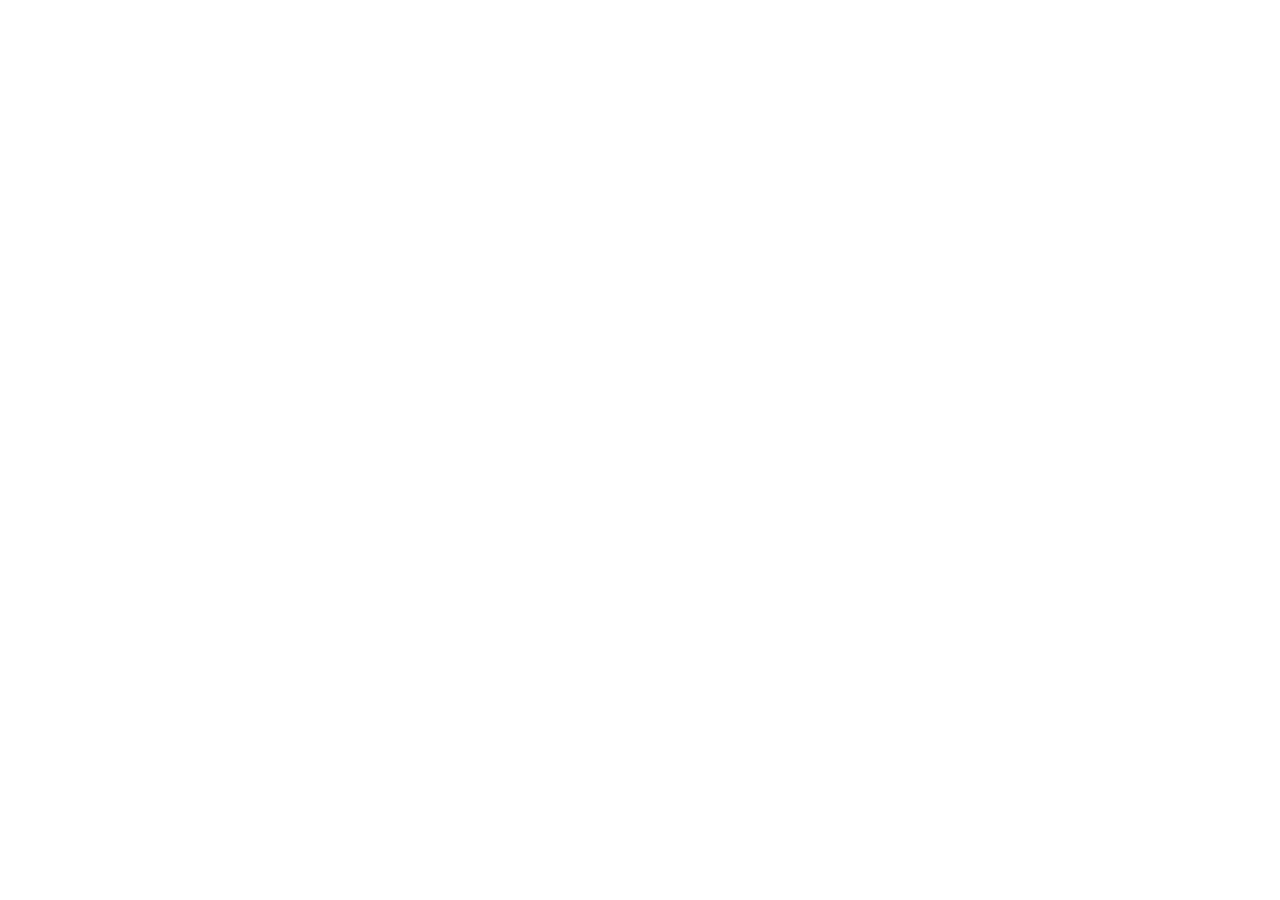
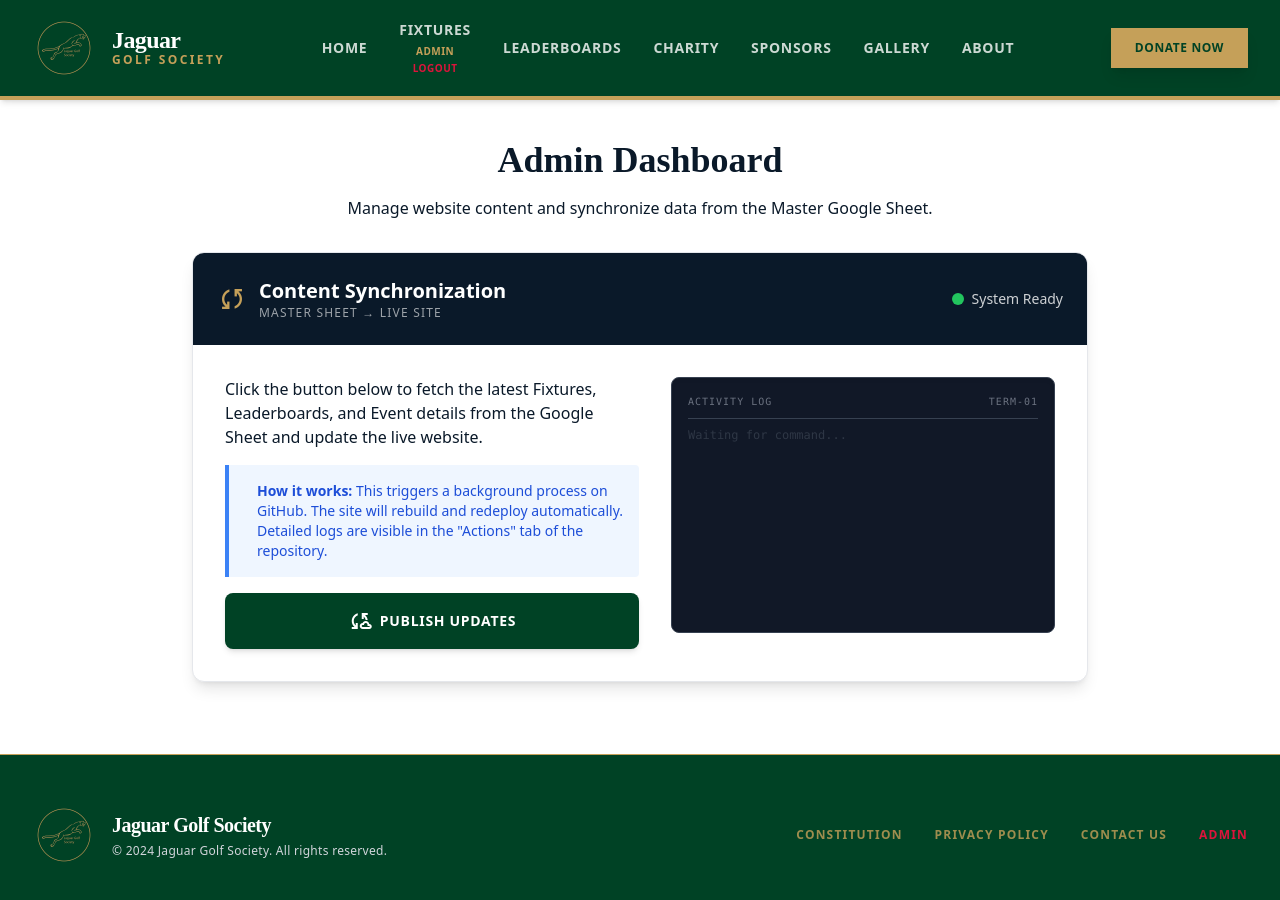
Before and after one commit to priyesh-amin/JGS, a React (Vite) app: page /admin in a window 1280 px wide. Before the commit this address had no page. Shown: the top 900 px of the page. Before the commit the page ends 800 px from the top, so only its background shows below. Built offline with nearby package versions, Linux system fonts and the light colour scheme; sample sign-in values are in the browser's storage; a web font is replaced by a local one.

Commit message:
feat: Add Admin Dashboard, Auth Roles, and GitHub Workflow

```diff
--- a/src/App.jsx
+++ b/src/App.jsx
@@ -13,6 +13,7 @@ import Gallery from './pages/Gallery';
 import { AuthProvider } from './contexts/AuthContext';
 import ProtectedRoute from './components/ProtectedRoute';
 import Login from './pages/Login';
+import Admin from './pages/Admin';
 
 function App() {
   return (
@@ -21,6 +22,14 @@ function App() {
         <Routes>
           <Route path="/" element={<Home />} />
           <Route path="/login" element={<Login />} />
+          <Route
+            path="/admin"
+            element={
+              <ProtectedRoute>
+                <Admin />
+              </ProtectedRoute>
+            }
+          />
           <Route
             path="/events"
             element={
--- a/src/components/Footer.jsx
+++ b/src/components/Footer.jsx
@@ -1,7 +1,10 @@
 import React from 'react';
 import { Link } from 'react-router-dom';
+import { useAuth } from '../contexts/AuthContext';
 
 export default function Footer() {
+  const { isAdmin } = useAuth();
+
   return (
     <footer className="bg-jaguar-green text-white border-t border-trophy-gold py-12 mt-8">
       <div className="max-w-7xl mx-auto px-4 sm:px-6 lg:px-8 flex flex-col md:flex-row justify-between items-center gap-6">
@@ -31,11 +34,16 @@ export default function Footer() {
           <Link to="#" className="hover:text-white transition-colors">
             Contact Us
           </Link>
-        </div>
-        <div className="flex gap-4">
-          {/* Social Icons would go here */}
+          {isAdmin && (
+            <Link to="/admin" className="hover:text-white transition-colors text-charity-crimson">
+              Admin
+            </Link>
+          )}
         </div>
       </div>
-    </footer>
+      <div className="flex gap-4">
+        {/* Social Icons would go here */}
+      </div>
+    </footer >
   );
 }
--- a/src/components/Navbar.jsx
+++ b/src/components/Navbar.jsx
@@ -5,7 +5,7 @@ import { useAuth } from '../contexts/AuthContext';
 export default function Navbar() {
   const [isOpen, setIsOpen] = useState(false);
   const location = useLocation();
-  const { isAuthenticated, logout } = useAuth();
+  const { isAuthenticated, isAdmin, logout } = useAuth();
 
   const getLinkClass = (path) => {
     const isActive = location.pathname === path;
@@ -56,12 +56,19 @@ export default function Navbar() {
                 Fixtures
               </Link>
               {isAuthenticated && (
+                <>
+                  {isAdmin && (
+                    <Link to="/admin" className="text-[10px] text-trophy-gold font-bold uppercase tracking-wider hover:text-white mt-1 mb-0.5">
+                      Admin
+                    </Link>
+                  )}
                   <button
                     onClick={logout}
-                  className="text-[10px] text-charity-crimson font-black uppercase tracking-wider hover:text-red-400 mt-1"
+                    className="text-[10px] text-charity-crimson font-black uppercase tracking-wider hover:text-red-400"
                   >
                     Logout
                   </button>
+                </>
               )}
             </div>
 
@@ -103,12 +110,15 @@ export default function Navbar() {
             <Link to="/" className={getMobileLinkClass('/')} onClick={() => setIsOpen(false)}>Home</Link>
             <Link to="/events" className={getMobileLinkClass('/events')} onClick={() => setIsOpen(false)}>Fixtures</Link>
             {isAuthenticated && (
+              <>
+                {isAdmin && <Link to="/admin" className={getMobileLinkClass('/admin')} onClick={() => setIsOpen(false)}>Admin Dashboard</Link>}
                 <button
                   onClick={() => { logout(); setIsOpen(false); }}
                   className="block w-full text-left px-3 py-2 text-base font-bold text-charity-crimson hover:bg-black/10 uppercase tracking-wider"
                 >
                   Logout
                 </button>
+              </>
             )}
             <Link to="/charities" className={getMobileLinkClass('/charities')} onClick={() => setIsOpen(false)}>Charity</Link>
             <Link to="/sponsorship" className={getMobileLinkClass('/sponsorship')} onClick={() => setIsOpen(false)}>Sponsors</Link>
--- a/src/contexts/AuthContext.jsx
+++ b/src/contexts/AuthContext.jsx
@@ -3,14 +3,20 @@ import React, { createContext, useState, useContext, useEffect } from 'react';
 const AuthContext = createContext(null);
 
 export const AuthProvider = ({ children }) => {
-    // Initialize from sessionStorage to persist login during refresh
-    const [isAuthenticated, setIsAuthenticated] = useState(() => {
-        return sessionStorage.getItem('jgs_auth') === 'true';
+    // Initialize state from sessionStorage
+    // Storing 'role' instead of just boolean
+    const [user, setUser] = useState(() => {
+        const storedRole = sessionStorage.getItem('jgs_role');
+        return storedRole ? { role: storedRole } : null;
     });
 
-    // Hashes for 'Jaguargs' and 'sindoor2025'
-    const USER_HASH = '194679d74833f1d73fd15e84e9aa61c29bb2188b23a514fc5b8ac18af6b8da3f';
-    const PASS_HASH = 'cc83243c0f4f8561c73d3db6e8a60faa49bb1364d517007f1e644c3099e4a9c9';
+    // MEMBER Credentials (Jaguargs / sindoor2025)
+    const MEMBER_USER_HASH = '194679d74833f1d73fd15e84e9aa61c29bb2188b23a514fc5b8ac18af6b8da3f';
+    const MEMBER_PASS_HASH = 'cc83243c0f4f8561c73d3db6e8a60faa49bb1364d517007f1e644c3099e4a9c9';
+
+    // ADMIN Credentials (JGSAdmin / masterkey2026)
+    const ADMIN_USER_HASH = 'd1499a8a7074b7abf967bb5c98616a1abcbe7f5a9bab600ceb907a95915c7a71';
+    const ADMIN_PASS_HASH = '3b50668c26a3abe701faf5dad1b7612311a49e01c2c186d37d317c96e05a1025';
 
     // Helper to hash input
     const sha256 = async (message) => {
@@ -24,21 +30,36 @@ export const AuthProvider = ({ children }) => {
         const inputUserHash = await sha256(username);
         const inputPassHash = await sha256(password);
 
-        if (inputUserHash === USER_HASH && inputPassHash === PASS_HASH) {
-            setIsAuthenticated(true);
-            sessionStorage.setItem('jgs_auth', 'true');
+        // Check Admin
+        if (inputUserHash === ADMIN_USER_HASH && inputPassHash === ADMIN_PASS_HASH) {
+            const userData = { role: 'admin' };
+            setUser(userData);
+            sessionStorage.setItem('jgs_role', 'admin');
             return true;
         }
+
+        // Check Member
+        if (inputUserHash === MEMBER_USER_HASH && inputPassHash === MEMBER_PASS_HASH) {
+            const userData = { role: 'member' };
+            setUser(userData);
+            sessionStorage.setItem('jgs_role', 'member');
+            return true;
+        }
+
         return false;
     };
 
     const logout = () => {
-        setIsAuthenticated(false);
-        sessionStorage.removeItem('jgs_auth');
+        setUser(null);
+        sessionStorage.removeItem('jgs_role');
     };
 
+    // Derived states
+    const isAuthenticated = !!user;
+    const isAdmin = user?.role === 'admin';
+
     return (
-        <AuthContext.Provider value={{ isAuthenticated, login, logout }}>
+        <AuthContext.Provider value={{ user, isAuthenticated, isAdmin, login, logout }}>
             {children}
         </AuthContext.Provider>
     );
--- /dev/null
+++ b/src/pages/Admin.jsx
@@ -0,0 +1,149 @@
+import React, { useState } from 'react';
+import MainLayout from '../layouts/MainLayout';
+import { useAuth } from '../contexts/AuthContext';
+
+export default function Admin() {
+    const { isAuthenticated } = useAuth();
+    const [syncStatus, setSyncStatus] = useState('idle'); // idle, loading, success, error
+    const [message, setMessage] = useState('');
+    const [logs, setLogs] = useState([]);
+
+    const addLog = (text) => {
+        setLogs(prev => [`[${new Date().toLocaleTimeString()}] ${text}`, ...prev]);
+    };
+
+    const handleSync = async () => {
+        setSyncStatus('loading');
+        setMessage('Initializing sync process...');
+        addLog('Requesting sync via GitHub Actions...');
+
+        try {
+            const response = await fetch('/api/trigger-sync', {
+                method: 'POST',
+            });
+
+            const data = await response.json();
+
+            if (!response.ok) {
+                throw new Error(data.error || 'Failed to trigger sync');
+            }
+
+            setSyncStatus('success');
+            setMessage('Sync Started!');
+            addLog(data.message);
+            addLog('NOTE: Changes will take ~2-3 minutes to appear on the live site.');
+
+        } catch (err) {
+            setSyncStatus('error');
+            setMessage('Error: ' + err.message);
+            addLog('Failed to trigger sync: ' + err.message);
+        }
+    };
+
+    if (!isAuthenticated) {
+        return (
+            <MainLayout>
+                <div className="text-center py-20">
+                    <h1 className="text-2xl font-bold text-charity-crimson">Access Denied</h1>
+                </div>
+            </MainLayout>
+        );
+    }
+
+    return (
+        <MainLayout>
+            <div className="max-w-4xl mx-auto space-y-8">
+                <div className="text-center">
+                    <h1 className="text-4xl font-serif font-black text-midnight-navy mb-4">
+                        Admin Dashboard
+                    </h1>
+                    <p className="text-text-light max-w-2xl mx-auto">
+                        Manage website content and synchronize data from the Master Google Sheet.
+                    </p>
+                </div>
+
+                {/* Content Sync Card */}
+                <div className="bg-white rounded-xl shadow-lg border border-border-light overflow-hidden">
+                    <div className="bg-midnight-navy p-6 flex items-center justify-between">
+                        <div className="flex items-center gap-3">
+                            <span className="material-symbols-outlined text-trophy-gold text-3xl">sync</span>
+                            <div>
+                                <h2 className="text-xl font-bold text-white">Content Synchronization</h2>
+                                <p className="text-white/60 text-xs uppercase tracking-widest">Master Sheet → Live Site</p>
+                            </div>
+                        </div>
+                        <div className="flex items-center gap-2">
+                            <span className={`h-3 w-3 rounded-full ${syncStatus === 'loading' ? 'bg-yellow-400 animate-pulse' : 'bg-green-500'}`}></span>
+                            <span className="text-white/80 text-sm font-medium">System Ready</span>
+                        </div>
+                    </div>
+
+                    <div className="p-8">
+                        <div className="flex flex-col md:flex-row gap-8 items-start">
+                            <div className="flex-1 space-y-4">
+                                <p className="text-text-dark">
+                                    Click the button below to fetch the latest Fixtures, Leaderboards, and Event details from the Google Sheet and update the live website.
+                                </p>
+                                <div className="bg-blue-50 border-l-4 border-blue-500 p-4 rounded-r">
+                                    <div className="flex">
+                                        <div className="ml-3">
+                                            <p className="text-sm text-blue-700">
+                                                <strong>How it works:</strong> This triggers a background process on GitHub. The site will rebuild and redeploy automatically. Detailed logs are visible in the "Actions" tab of the repository.
+                                            </p>
+                                        </div>
+                                    </div>
+                                </div>
+
+                                <button
+                                    onClick={handleSync}
+                                    disabled={syncStatus === 'loading'}
+                                    className={`
+                                        w-full py-4 px-6 rounded-lg shadow-md uppercase tracking-wider font-black text-sm transition-all
+                                        ${syncStatus === 'loading'
+                                            ? 'bg-gray-300 text-gray-500 cursor-not-allowed'
+                                            : 'bg-jaguar-green text-white hover:bg-green-900 hover:shadow-xl active:scale-95'}
+                                    `}
+                                >
+                                    {syncStatus === 'loading' ? (
+                                        <span className="flex items-center justify-center gap-2">
+                                            <span className="material-symbols-outlined animate-spin">refresh</span>
+                                            Starting Sync...
+                                        </span>
+                                    ) : (
+                                        <span className="flex items-center justify-center gap-2">
+                                            <span className="material-symbols-outlined">cloud_sync</span>
+                                            Publish Updates
+                                        </span>
+                                    )}
+                                </button>
+
+                                {message && (
+                                    <div className={`text-center font-bold p-3 rounded ${syncStatus === 'error' ? 'text-charity-crimson bg-red-50' : 'text-green-700 bg-green-50'}`}>
+                                        {message}
+                                    </div>
+                                )}
+                            </div>
+
+                            {/* Logs Terminal */}
+                            <div className="w-full md:w-96 bg-gray-900 rounded-lg p-4 font-mono text-xs text-green-400 h-64 overflow-y-auto shadow-inner border border-gray-700">
+                                <div className="border-b border-gray-700 pb-2 mb-2 text-gray-500 uppercase tracking-widest text-[10px] flex justify-between">
+                                    <span>Activity Log</span>
+                                    <span>TERM-01</span>
+                                </div>
+                                <div className="space-y-1">
+                                    {logs.length === 0 && <span className="text-gray-600 opacity-50">Waiting for command...</span>}
+                                    {logs.map((log, i) => (
+                                        <div key={i} className="break-all">
+                                            <span className="text-gray-500 mr-2">$</span>
+                                            {log}
+                                        </div>
+                                    ))}
+                                </div>
+                            </div>
+                        </div>
+                    </div>
+                </div>
+            </div>
+        </MainLayout>
+    );
+}
```
Also changed, not shown: 2 other files (tests, documents, lock files or other folders). Lines whose indentation alone changed are shown as unchanged.
